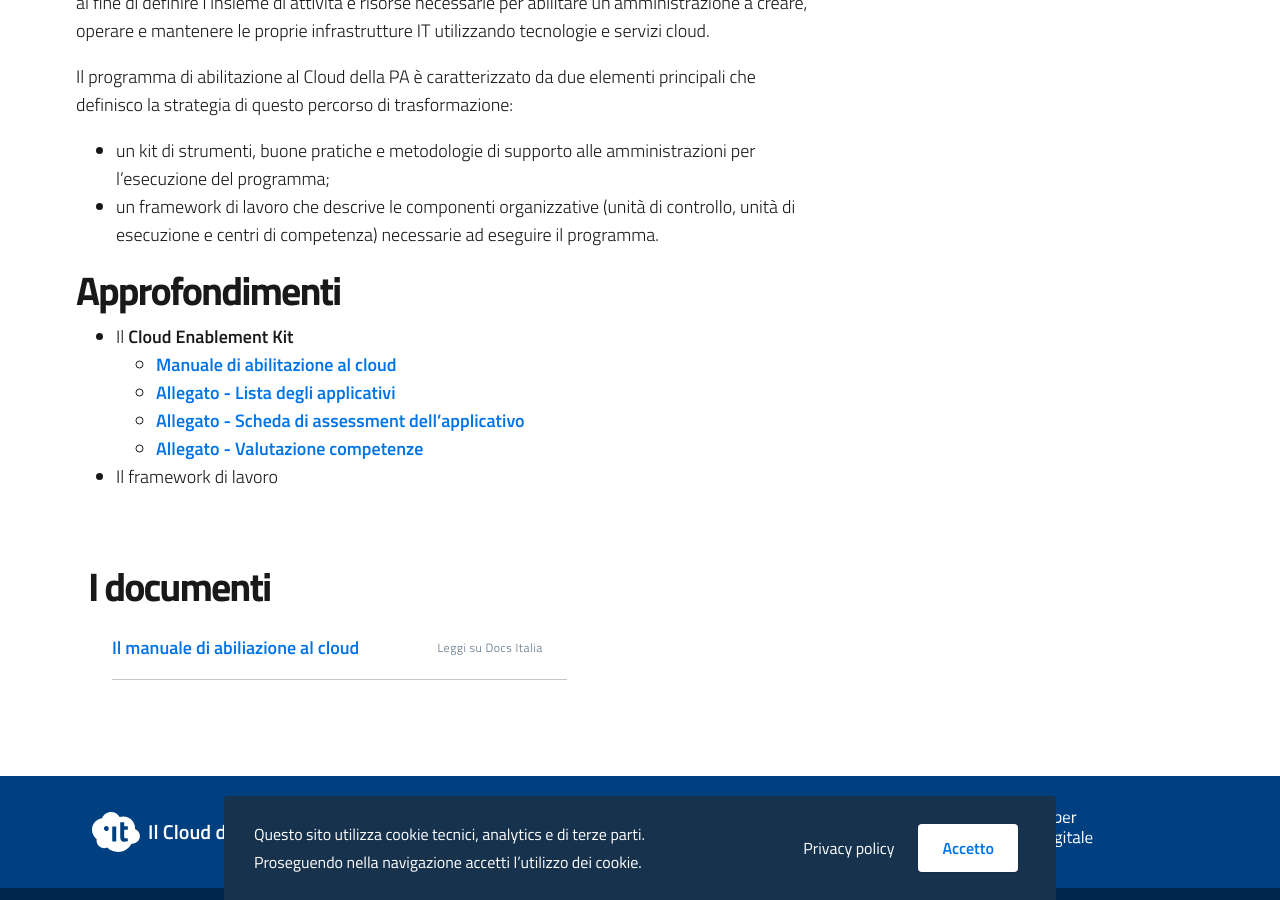
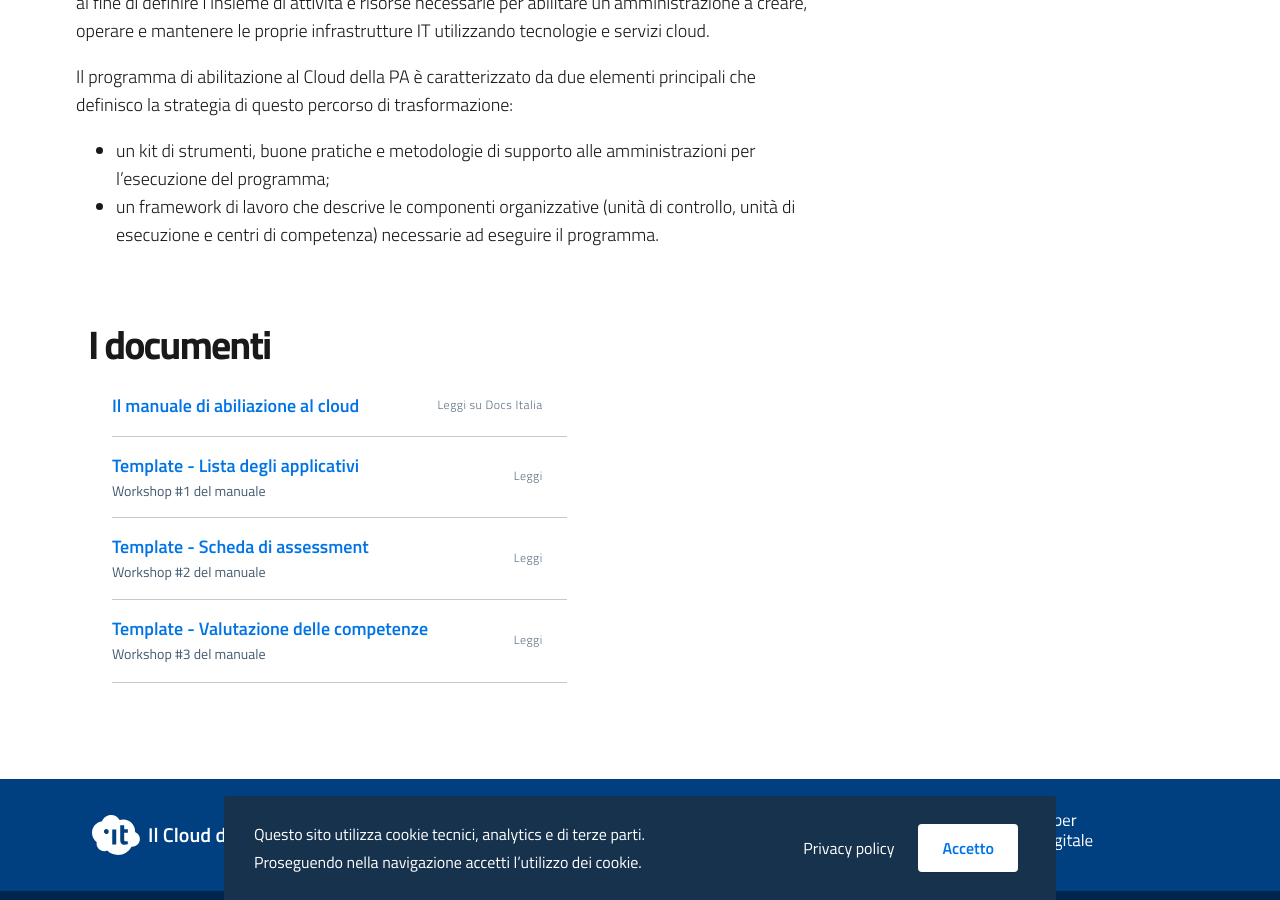
Before and after one commit to italia/cloud.italia.it, a Jekyll site: the page built from it/cloud-enablement.md, in a window 1280 px wide and 900 px high, scrolled down 583 px. Built offline with Jekyll 4.4.1, drawn with Linux system fonts in a browser that asks for light colours.

Commit message:
aggiunra sezione documenti i formato home

```diff
--- a/_includes/cep/cep-sections.html
+++ b/_includes/cep/cep-sections.html
@@ -19,6 +19,36 @@
                                                 </div>
                                             </a>
                                         </li>
+                                        <li>
+                                            <a href="https://drive.google.com/open?id=1iVswHZ22zanOSxFoQ8lSW8B1Enx9mg9gQAPVhayerNs">
+                                                <div class="it-right-zone">
+                                                    <span class="text">Template - Lista degli applicativi <em>Workshop #1 del manuale</em></span>
+                                                    <span class="it-multiple">
+                                                        <span class="metadata">Leggi</span>
+                                                    </span>
+                                                </div>
+                                            </a>
+                                        </li>
+                                        <li>
+                                            <a href="https://drive.google.com/open?id=1P8lcsCxEXKYk7oZVoHrS6rhNmqdPz4bHfzmsmWq4akQ">
+                                                <div class="it-right-zone">
+                                                    <span class="text">Template - Scheda di assessment <em>Workshop #2 del manuale</em></span>
+                                                    <span class="it-multiple">
+                                                        <span class="metadata">Leggi</span>
+                                                    </span>
+                                                </div>
+                                            </a>
+                                        </li>
+                                        <li>
+                                            <a href="https://drive.google.com/open?id=1_5aEEDg4TGDEJB8EM5ZQqb6XgGtCxISLRFa_-l2BscU">
+                                                <div class="it-right-zone">
+                                                    <span class="text">Template - Valutazione delle competenze <em>Workshop #3 del manuale</em></span>
+                                                    <span class="it-multiple">
+                                                        <span class="metadata">Leggi</span>
+                                                    </span>
+                                                </div>
+                                            </a>
+                                        </li>
                                     </ul>
                                 </div>
                             </div>
--- a/it/cloud-enablement.md
+++ b/it/cloud-enablement.md
@@ -23,15 +23,4 @@ principali che definisco la strategia di questo percorso di trasformazione:
   controllo, unità di esecuzione e centri di competenza)  necessarie ad
   eseguire il programma.
 
-## Approfondimenti
-
-- Il **Cloud Enablement Kit**
-  * [**Manuale di abilitazione al cloud**](https://docs-italia-staging.teamdigitale.it/citta-metropolitana-amba-raba/test-cloud-enable-program/cloud-enable-program-docs/it/master/index.html)
-  * [**Allegato - Lista degli applicativi**](https://drive.google.com/open?id=1iVswHZ22zanOSxFoQ8lSW8B1Enx9mg9gQAPVhayerNs)
-  * [**Allegato - Scheda di assessment dell'applicativo**](https://drive.google.com/open?id=1P8lcsCxEXKYk7oZVoHrS6rhNmqdPz4bHfzmsmWq4akQ)
-  * [**Allegato - Valutazione competenze**](https://drive.google.com/open?id=1_5aEEDg4TGDEJB8EM5ZQqb6XgGtCxISLRFa_-l2BscU)
-
-
-- Il framework di lavoro
-
 {% include cep/cep-sections.html %}
```
